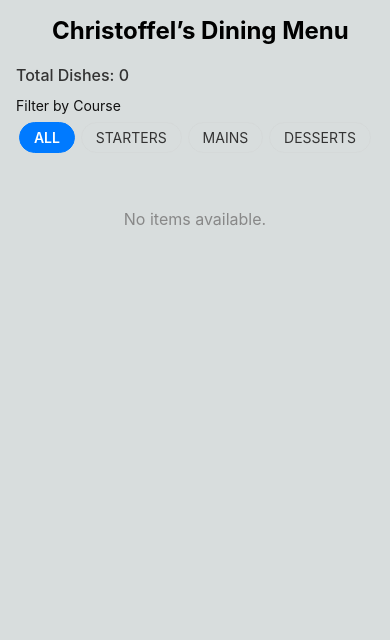
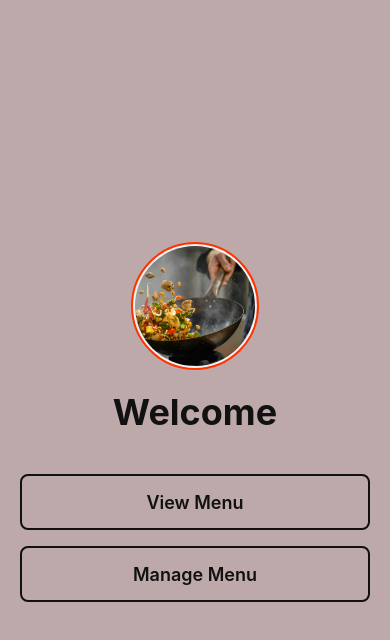
Before and after one commit to ST10483018/ST10483018_Masinga_part2, a React Native app: screen / in a window 390 px wide. Shown: the top 640 px of the page. Built offline with nearby package versions, Linux system fonts and the light colour scheme; some icons are missing.

Commit message:
fixed the initial page

```diff
--- a/App.tsx
+++ b/App.tsx
@@ -23,11 +23,12 @@ export default function App() {
       <SafeAreaView style={{ flex: 1 }}>
         <StatusBar barStyle="dark-content" />
       <Stack.Navigator
-        initialRouteName="Home"
+        initialRouteName="Landing"
         screenOptions={{
           headerShown: false,
         }}
       >
+
         <Stack.Screen name="Home">
           {(props) => <Home {...props} menu={menu} />}
         </Stack.Screen>
```
